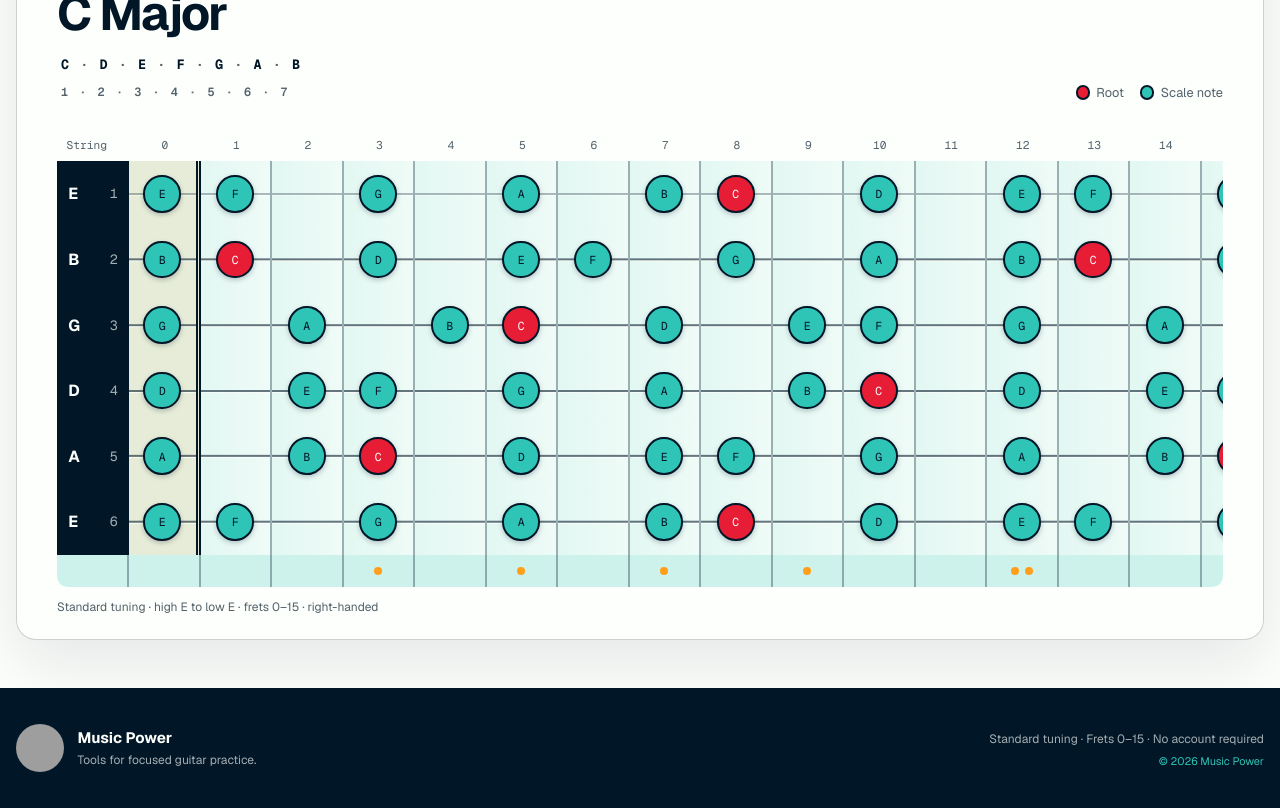
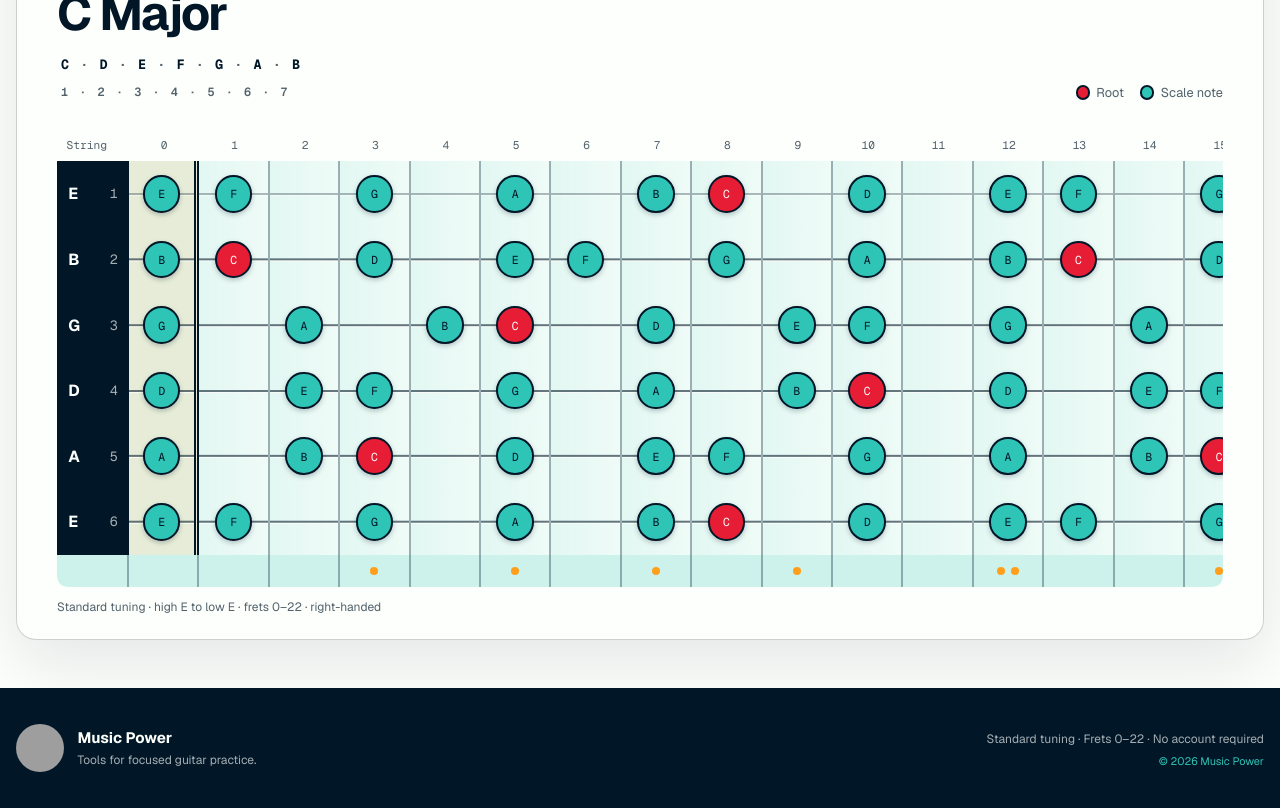
Before and after one commit to jamesdoom/music-power, a Next.js app: page / in a window 1280 px wide. Shown: the part 620-1428 px from the top of the page. Built offline with nearby package versions, Linux system fonts and the light colour scheme; grey boxes are pictures that could not be loaded.

Commit message:
Extend fretboard through fret 22

```diff
--- a/src/app/globals.css
+++ b/src/app/globals.css
@@ -452,12 +452,12 @@ input:focus-visible + span,
 }
 
 .fretboard {
-  min-width: 76rem;
+  min-width: var(--fretboard-min-width);
   background: var(--wood);
 }
 .fret-row {
   display: grid;
-  grid-template-columns: 4.5rem repeat(16, minmax(4.4rem, 1fr));
+  grid-template-columns: 4.5rem repeat(var(--fret-columns), minmax(4.4rem, 1fr));
 }
 .fret-numbers {
   height: 2rem;
--- a/src/components/fretboard.tsx
+++ b/src/components/fretboard.tsx
@@ -1,3 +1,5 @@
+import type { CSSProperties } from "react";
+
 import {
   FRET_COUNT,
   STANDARD_TUNING,
@@ -30,7 +32,11 @@ type FretboardProps = {
 };
 
 const FRETS = Array.from({ length: FRET_COUNT + 1 }, (_, fret) => fret);
-const SINGLE_MARKERS = new Set([3, 5, 7, 9, 15]);
+const SINGLE_MARKERS = new Set([3, 5, 7, 9, 15, 17, 19, 21]);
+const fretboardStyle = {
+  "--fret-columns": FRET_COUNT + 1,
+  "--fretboard-min-width": `${4.5 + (FRET_COUNT + 1) * 4.4}rem`,
+} as CSSProperties;
 
 export function Fretboard({
   root,
@@ -64,7 +70,8 @@ export function Fretboard({
         <div
           className={`fretboard ${handedness}-handed`}
           role="table"
-          aria-label={`Guitar scale notes from fret 0 through 15, ${handedness}-handed, ${stringOrderLabel}`}
+          aria-label={`Guitar scale notes from fret 0 through ${FRET_COUNT}, ${handedness}-handed, ${stringOrderLabel}`}
+          style={fretboardStyle}
         >
           <div className="fret-row fret-numbers" role="row">
             <span className="string-heading" role="columnheader">
@@ -160,7 +167,8 @@ export function Fretboard({
         </div>
       </div>
       <p className="tuning-note">
-        Standard tuning · {stringOrderLabel} · frets 0–15 · {handedness}-handed
+        Standard tuning · {stringOrderLabel} · frets 0–{FRET_COUNT} ·{" "}
+        {handedness}-handed
       </p>
     </div>
   );
--- a/src/components/site-footer.tsx
+++ b/src/components/site-footer.tsx
@@ -1,4 +1,6 @@
 import Image from "next/image";
+
+import { FRET_COUNT } from "@/lib/music-data";
 
 export function SiteFooter() {
   return (
@@ -12,7 +14,7 @@ export function SiteFooter() {
           </div>
         </div>
         <div className="footer-details">
-          <p>Standard tuning · Frets 0–15 · No account required</p>
+          <p>Standard tuning · Frets 0–{FRET_COUNT} · No account required</p>
           <small>© {new Date().getFullYear()} Music Power</small>
         </div>
       </div>
--- a/src/lib/music-data.ts
+++ b/src/lib/music-data.ts
@@ -82,4 +82,4 @@ export const STANDARD_TUNING: readonly GuitarString[] = [
   { name: "E", pitchClass: 4, gauge: 6 },
 ];
 
-export const FRET_COUNT = 15;
+export const FRET_COUNT = 22;
```
Also changed, not shown: 1 other file (tests, documents, lock files or other folders).
